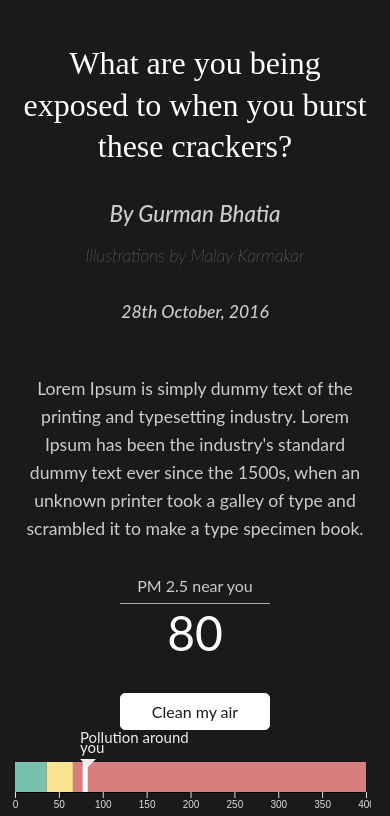
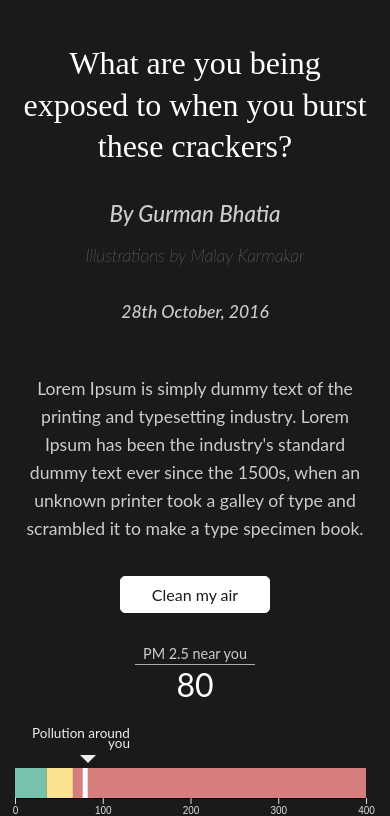
Before and after one commit to anshumeena1947/diwali, a website: page index.html in a window 390 px wide. Shown: the part 53-869 px from the top of the page. Drawn offline with nearby package versions, Linux system fonts and the light colour scheme.

Commit message:
styles fixes for mobile

```diff
--- a/css/styles.scss
+++ b/css/styles.scss
@@ -44,7 +44,7 @@ body{
     }
     @media(max-width: 800px){
         margin-bottom: 1em;
-        margin-top: 2em;
+        margin-top: 4em;
     }
 }
 
@@ -62,6 +62,18 @@ body{
         margin-right: auto;
         padding-bottom: 0.5em;
         border-bottom: 0.5px solid #aaa
+    }
+    @media(max-width: 600px){
+        .current-level{
+            font-size: 2em;
+            color: #fff;
+        }
+        .ins{
+            padding-bottom: 0.2em;
+            font-size: 0.9em;
+            width: 120px;
+            border-bottom: 0.5px solid #aaa
+        }
     }
 }
 
@@ -196,7 +208,6 @@ h3.byline.dateline{
     background-color: $back;
 }
 
-
 .cracker-outer{
     width: 250px;
     height: 146px;
@@ -228,8 +239,19 @@ h3.byline.dateline{
         border-top: 8px solid #eee;
         margin-top: 7px;
     }
+    .cal-label-text{
+        @media(max-width: 600px){
+            margin-left: -50px;
+            font-size: 0.9em;
+            width: 100px;
+            text-align: right;
+        }
+    }
     @media(max-width: 800px){
-         width: 30%;
+        width: 30%;
+    }
+    @media(max-width: 600px){
+        margin-top: -40px;
     }
 }
 .story{
--- a/index.html
+++ b/index.html
@@ -34,13 +34,13 @@
       <div class = "intro">
           <p>Lorem Ipsum is simply dummy text of the printing and typesetting industry. Lorem Ipsum has been the industry's standard dummy text ever since the 1500s, when an unknown printer took a galley of type and scrambled it to make a type specimen book.</p>
       </div>
+      <div class = "clean-air">Clean my air</div>
       <div class = "current-level-container">
         <p class = 'ins'>PM 2.5 near you</p>
         <p class = "current-level">
 
         </p>
       </div>
-      <div class = "clean-air">Clean my air</div>
       <div class = "pollution-meter">
           <div class = 'cal-arrow-label cal-move-arrow'>
               <div class = 'cal-label-text'>Pollution around you</div>
--- a/js/app.js
+++ b/js/app.js
@@ -44,7 +44,7 @@ var delhi_average = 80
   // set the width and height of the meter
   var windowWidth = $(window).width()
   var bar = {width: (windowWidth<850)?(windowWidth*0.9):800, height: 30, max: 400}
-  var margin = {top: 5, bottom: 5, left: 5, right: 5}
+  var margin = {top: 5, bottom: 5, left: 5, right: 10}
   // code for my scale
 
   var xScale = d3.scaleLinear()
@@ -53,7 +53,7 @@ var delhi_average = 80
 
   // x axis
   xAxis = d3.axisBottom(xScale)
-           .ticks(8);
+           .ticks((windowWidth<850)?(5):8);
 
   // let's create a chart
 
```
Also changed, not shown: css/styles.css, js/bundle.js, 2 other files.
